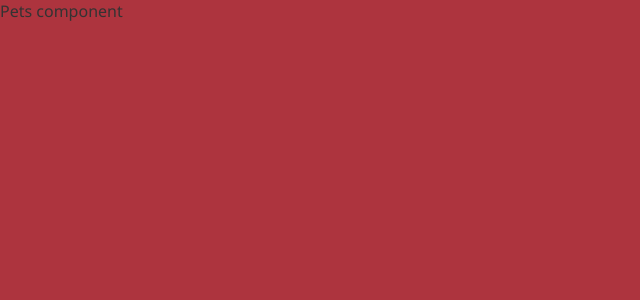
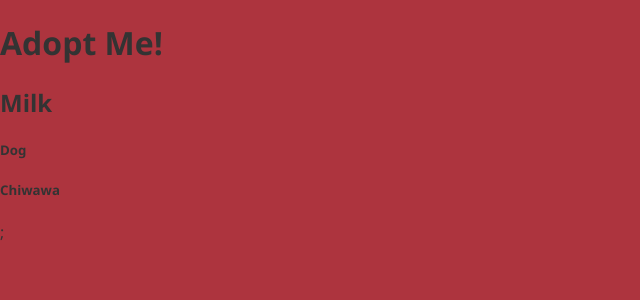
Before and after one commit to its-gio/pet-adoption, a React (Vite) app: page / in a window 1280 px wide. Shown: the top 300 px of the page, without its empty margins (0-640 px from the left). Built offline with nearby package versions, Linux system fonts and the light colour scheme.

Commit message:
Working basic components

```diff
--- a/src/App.jsx
+++ b/src/App.jsx
@@ -1,11 +1,5 @@
 import React from "react";
 import { render } from "react-dom";
-import Pets from "./components/Pets";
+import Layout from "./components/Layout";
 
-class App extends React.Component {
-  render() {
-    return <Pets />;
-  }
-}
-
-render(React.createElement(App), document.getElementById("root"));
+render(React.createElement(Layout), document.getElementById("root"));
--- /dev/null
+++ b/src/components/Layout.jsx
@@ -0,0 +1,13 @@
+import React from "react";
+import Pets from "./Pets";
+
+export default class App extends React.Component {
+  render() {
+    return (
+      <div>
+        <h1>Adopt Me!</h1>
+        <Pets name="Milk" animal="Dog" breed="Chiwawa" />;
+      </div>
+    );
+  }
+}
--- a/src/components/Pets.jsx
+++ b/src/components/Pets.jsx
@@ -1,7 +1,13 @@
 import React from "react";
 
 const Pets = props => {
-  return <div>Pets component</div>;
+  return (
+    <div>
+      <h2>{props.name}</h2>
+      <h5>{props.animal}</h5>
+      <h5>{props.breed}</h5>
+    </div>
+  );
 };
 
 export default Pets;
```
